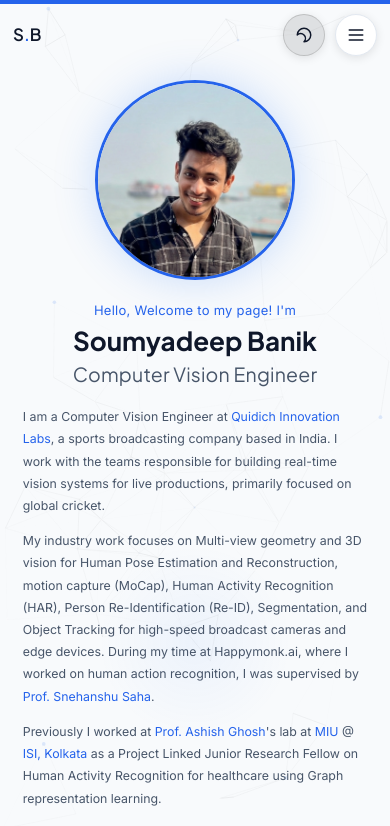
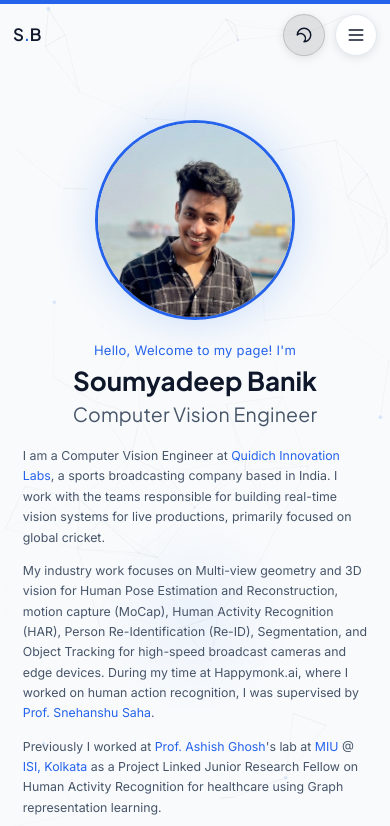
Before and after one commit to soumyadbanik/soumyadbanik.github.io, a React (Vite) app: page /#/ in a window 390 px wide. Shown: the top 826 px of the page. Built offline with nearby package versions, Linux system fonts and the light colour scheme.

Commit message:
style: refactor homepage layout
- Reorder sections to prioritize Selected Projects immediately after Hero
- Compress Hero vertical spacing and tighten paragraph spacings
- Implement row-reverse responsive layout for Hero on desktop view to optimize above-the-fold content density

```diff
--- a/src/components/Hero.jsx
+++ b/src/components/Hero.jsx
@@ -33,14 +33,14 @@ const Hero = () => {
     };
 
     return (
-        <section id="about" style={{
-            minHeight: '100vh',
+        <section id="about" className="hero-section" style={{
+            minHeight: 'auto',
             display: 'flex',
             alignItems: 'center',
             justifyContent: 'center',
             position: 'relative',
-            paddingTop: '80px',
-            paddingBottom: '80px',
+            paddingTop: '120px',
+            paddingBottom: '40px',
             overflow: 'hidden'
         }}>
             {/* Subtle Background Effect */}
@@ -56,24 +56,22 @@ const Hero = () => {
                 zIndex: -1
             }} />
 
-            <div className="container" style={{
-                maxWidth: '1000px',
+            <div className="container hero-container" style={{
+                maxWidth: '1100px',
                 zIndex: 1,
                 display: 'flex',
-                flexDirection: 'column',
-                alignItems: 'center',
-                textAlign: 'center',
-                gap: '1.5rem'
+                alignItems: 'center'
             }}>
-                {/* Profile Image - Circular, on top */}
+                {/* Profile Image - Circular */}
                 <motion.div
+                    className="hero-image-wrapper"
                     initial={{ opacity: 0, scale: 0.8 }}
                     animate={{ opacity: 1, scale: 1 }}
                     transition={{ delay: 0.2, duration: 0.5, ease: 'easeOut' }}
                 >
                     <div style={{
-                        width: '200px',
-                        height: '200px',
+                        width: '100%',
+                        height: '100%',
                         borderRadius: '50%',
                         overflow: 'hidden',
                         border: '3px solid var(--accent)',
@@ -92,7 +90,7 @@ const Hero = () => {
                 </motion.div>
 
                 {/* Text Content */}
-                <div>
+                <div className="hero-text-content">
                     <motion.p
                         initial={{ opacity: 0, y: 20 }}
                         animate={{ opacity: 1, y: 0 }}
@@ -139,16 +137,15 @@ const Hero = () => {
                     </motion.h2>
 
                     <motion.div
+                        className="hero-paragraphs"
                         initial={{ opacity: 0, y: 20 }}
                         animate={{ opacity: 1, y: 0 }}
                         transition={{ delay: 0.6 }}
                         style={{
                             maxWidth: '100%',
-                            margin: '0 auto',
-                            textAlign: 'left',
                             color: 'var(--text-secondary)',
-                            marginBottom: '2rem',
-                            lineHeight: 1.8
+                            marginBottom: '1.5rem',
+                            lineHeight: 1.65
                         }}
                     >
                         <p style={{ marginBottom: '1rem', fontSize: '0.95rem' }}>
@@ -171,10 +168,11 @@ const Hero = () => {
                     </motion.div>
 
                     <motion.div
+                        className="hero-actions"
                         initial={{ opacity: 0, y: 20 }}
                         animate={{ opacity: 1, y: 0 }}
                         transition={{ delay: 0.7 }}
-                        style={{ display: 'flex', gap: '0.8rem', flexWrap: 'wrap', alignItems: 'center', justifyContent: 'center' }}
+                        style={{ display: 'flex', gap: '0.8rem', flexWrap: 'wrap', alignItems: 'center' }}
                     >
                         {/* Icon Links */}
                         <a
@@ -469,6 +467,45 @@ const Hero = () => {
                 </div>
             </div>
 
+            <style>{`
+                .hero-container {
+                    flex-direction: column;
+                    text-align: center;
+                    gap: 1.5rem;
+                }
+                .hero-image-wrapper {
+                    width: 200px;
+                    height: 200px;
+                    flex-shrink: 0;
+                }
+                .hero-text-content {
+                    display: flex;
+                    flex-direction: column;
+                }
+                .hero-paragraphs {
+                    text-align: left; /* Always keep paragraphs readable from left */
+                }
+                .hero-actions {
+                    justify-content: center;
+                }
+
+                @media (min-width: 860px) {
+                    .hero-container {
+                        flex-direction: row-reverse;
+                        text-align: left;
+                        align-items: center;
+                        gap: 3.5rem;
+                    }
+                    .hero-image-wrapper {
+                        width: 280px;
+                        height: 280px;
+                    }
+                    .hero-actions {
+                        justify-content: flex-start !important;
+                    }
+                }
+            `}</style>
+
             <motion.div
                 initial={{ opacity: 0 }}
                 animate={{ opacity: 1 }}
--- a/src/pages/Home.jsx
+++ b/src/pages/Home.jsx
@@ -12,10 +12,10 @@ const Home = () => {
     return (
         <div className="home-container">
             <Hero />
+            <Projects />
             <ResearchStatement />
             <ResearchExperience />
             <IndustryExperience />
-            <Projects />
             <TechnicalReports />
             <Skills />
             <Education />
```
